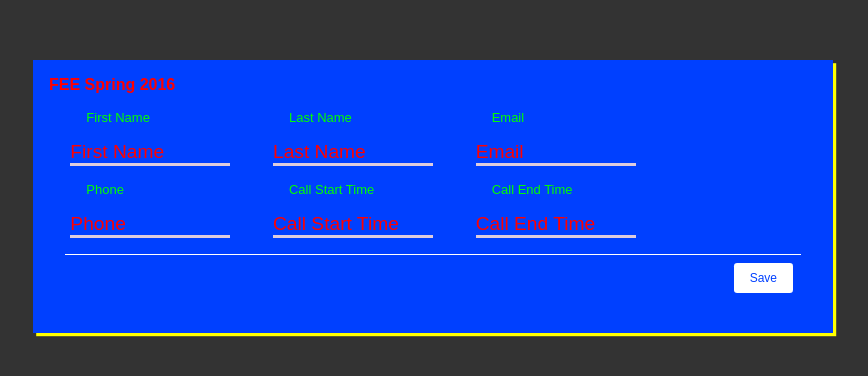
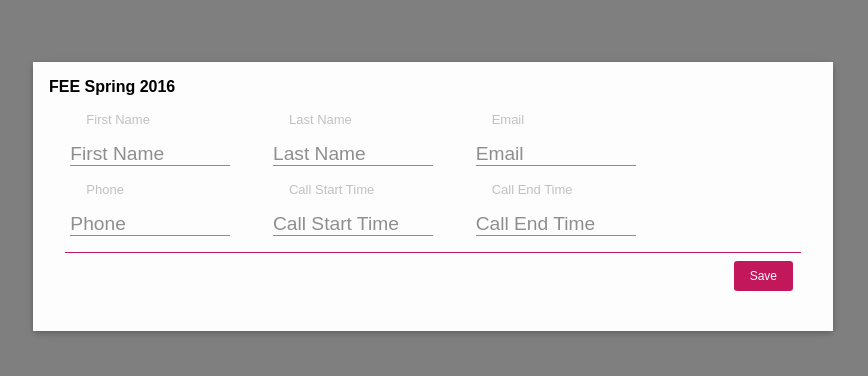
Before and after one commit to steftheo/05-form-modal, a website: page public/index.html in a window 1280 px wide. Shown: the part 204-580 px from the top of the page, without its empty margins (207-1075 px from the left). Drawn offline with nearby package versions, Linux system fonts and the light colour scheme; files that its build step writes are made by us from their sources.

Commit message:
new variables added

```diff
--- a/styles/_variables.scss
+++ b/styles/_variables.scss
@@ -1,9 +1,10 @@
-$gutter: 2rem;
+$gutter: 1rem;
 $input-min-width: 10rem;
-$background-haze: rgba(0, 0, 0, 0.8);
-$brand-primary: #fff;
-$card-background: #0040ff;
-$card-text-color: #f00;
+$background-haze: rgba(0, 0, 0, 0.5);
+$brand-primary: #c2185b;
+$card-background: #fdfdfd;
+$card-text-color: #8e8e8e;
+$brand-light-grey: lighten($card-text-color, 20%);
 $label-color: #0f0;
-$brand-border: 0.2rem solid #dcd;
-$brand-shadow: 0.2rem 0.2rem #ff0;
+$brand-border: 0.1rem solid $card-text-color;
+$brand-shadow: 0 2px 5px 0 rgba(0, 0, 0, 0.16), 0 2px 10px 0 rgba(0, 0, 0, 0.12)
--- a/styles/app.scss
+++ b/styles/app.scss
@@ -26,7 +26,7 @@
 }
 
 .card-title {
-  color: $card-text-color;
+  color: black;
   font-weight: bold;
 }
 
@@ -53,7 +53,7 @@
 .field-label {
   margin: auto;
   padding: 1rem;
-  color: $label-color;
+  color: $brand-light-grey;
   font-size: 13px;
 }
 
```
